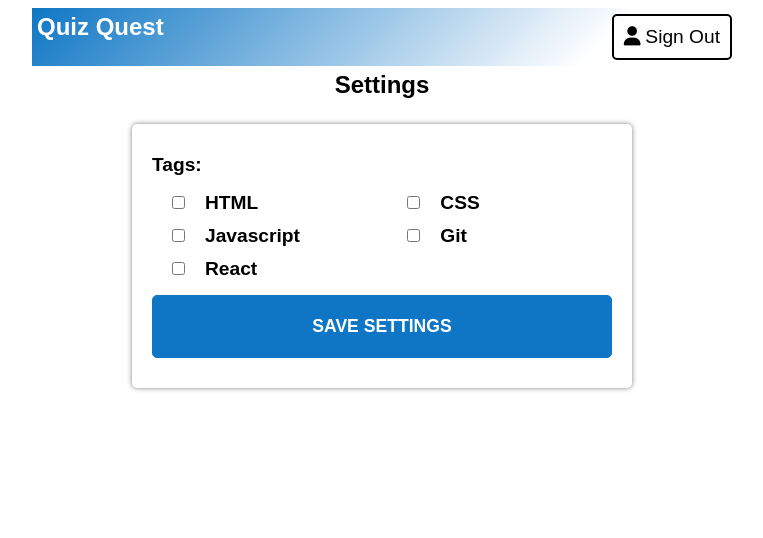
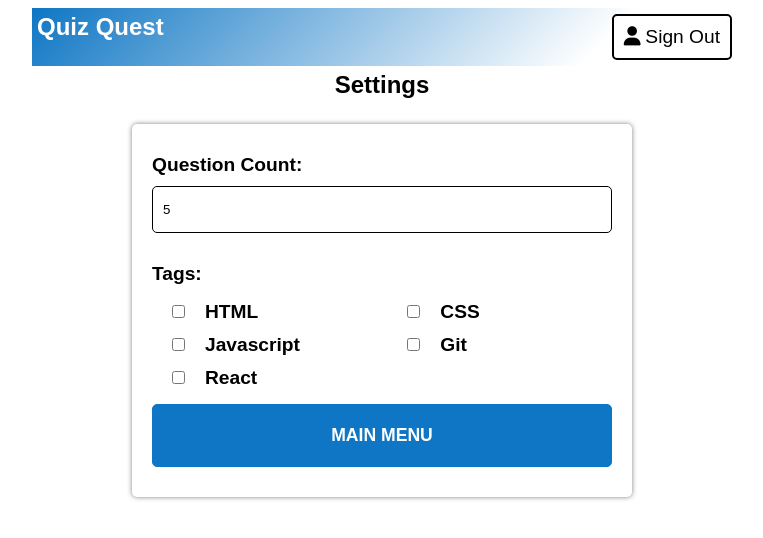
Before and after one commit to RShnitser/quiz-quest, a React (Vite) app: page /settings in a window 1280 px wide. Shown: the top 538 px of the page, without its empty margins (258-1021 px from the left). Built offline with nearby package versions, Linux system fonts and the light colour scheme; sample sign-in values are in the browser's storage.

Commit message:
add settings to quiz provider

```diff
--- a/src/components/InputField.tsx
+++ b/src/components/InputField.tsx
@@ -9,6 +9,8 @@ type InputFieldProps = {
     name?: string;
     checked?: boolean;
     value?: string;
+    min?: string;
+    max?: string;
     //className?: string;
 }
 
@@ -18,7 +20,7 @@ const InputField = ({label, type, error, ...props}: InputFieldProps) => {
     return (
         <>
             <div className={
-                type === "text" || type === "password"
+                type === "text" || type === "password" || type === "number"
                 ? "input-vertical"
                 : "input-horizontal"}
             >
--- a/src/components/Settings.tsx
+++ b/src/components/Settings.tsx
@@ -1,4 +1,7 @@
 import React, { useState } from "react";
+import { useNavigate } from "react-router-dom";
+import useQuiz from "../providers/QuizProvider";
+import { QuizContextType } from "../providers/QuizProvider";
 import InputField from "./InputField";
 import { SettingsInfo } from "../quiz-api/quiz-api";
 
@@ -15,6 +18,8 @@ const INIT_SETTINGS: SettingsInfo = {
 
 const Settings = () => {
 
+    const {addQuestion} : QuizContextType  = useQuiz();
+    const navigate = useNavigate();
     const [settingsInfo, setQuestionInfo] = useState<SettingsInfo>(INIT_SETTINGS);
 
     const handleSubmit = () => {
@@ -25,7 +30,19 @@ const Settings = () => {
         <div className="center-display">
             <h3 className="title">Settings</h3>
             <form className="form" onSubmit={handleSubmit}>
-            <label className="input-label" >Tags:</label>
+                <InputField
+                    label="Question Count: "
+                    name="count"
+                    type="number"
+                    min="2"
+                    max="15"
+                    value={settingsInfo.count.toString()}
+                    error=""
+                    onChange={({target: {value}}: React.ChangeEvent<HTMLInputElement>) => {
+                        setQuestionInfo({...settingsInfo, count: parseInt(value)});
+                    }}
+                />
+                <label className="input-label" >Tags:</label>
                 <div className="form-grid">
                     { Array.from(settingsInfo.tags.keys()).map((tag) => (
                         <React.Fragment key={tag}>
@@ -46,7 +63,7 @@ const Settings = () => {
                         </React.Fragment>
                     ))}
                 </div>
-                <input className="form-btn" type="submit" value="Save Settings"/>
+                <input className="form-btn" type="submit" value="Main Menu"/>
             </form>
         </div>
     );
--- a/src/providers/QuizProvider.tsx
+++ b/src/providers/QuizProvider.tsx
@@ -8,31 +8,41 @@ type QuizProviderProps = {
 
 export type QuizContextType = {
     user: User,
+    settings: Settings,
     loginUser: (user: UserInfo) => Promise<User | undefined>,
     logoutUser: () => void,
     addUser: (user: UserInfo) => Promise<User | undefined>,
     addQuestion: (question: QuestionInfo) => void,
     getQuest: (settings: Settings) => Promise<Array<Question> | undefined>;
+    setSettings: (settings: Settings) => void,
 }
 
-const INIT_USER = {
+const INIT_USER: User = {
     id: -1,
     userName: "",
     password: "",
 }
 
+const INIT_SETTINGS: Settings = {
+    count: 5,
+    tags: []
+}
+
 const QuizContext = createContext<QuizContextType>({
     user: INIT_USER,
+    settings: INIT_SETTINGS,
     loginUser: () => {return new Promise(() => undefined)},
     logoutUser: () => {},
     addUser: () => {return new Promise(() => undefined)},
     addQuestion: () => {},
     getQuest: () => {return new Promise(() => undefined)},
+    setSettings: () => {}
 });
 
 export const QuizProvider = ({children}: QuizProviderProps) => {
 
     const [user, setUser] = useState<User>(INIT_USER);
+    const [settings, setSettings] = useState<Settings>(INIT_SETTINGS)
 
     useEffect(() => {
         const loggedInUser = localStorage.getItem("user");
@@ -102,11 +112,13 @@ export const QuizProvider = ({children}: QuizProviderProps) => {
     return(
         <QuizContext.Provider value={{
             user,
+            settings,
             loginUser,
             logoutUser,
             addUser,
             addQuestion,
             getQuest,
+            setSettings,
         }}>
             {children}
         </QuizContext.Provider>
```
